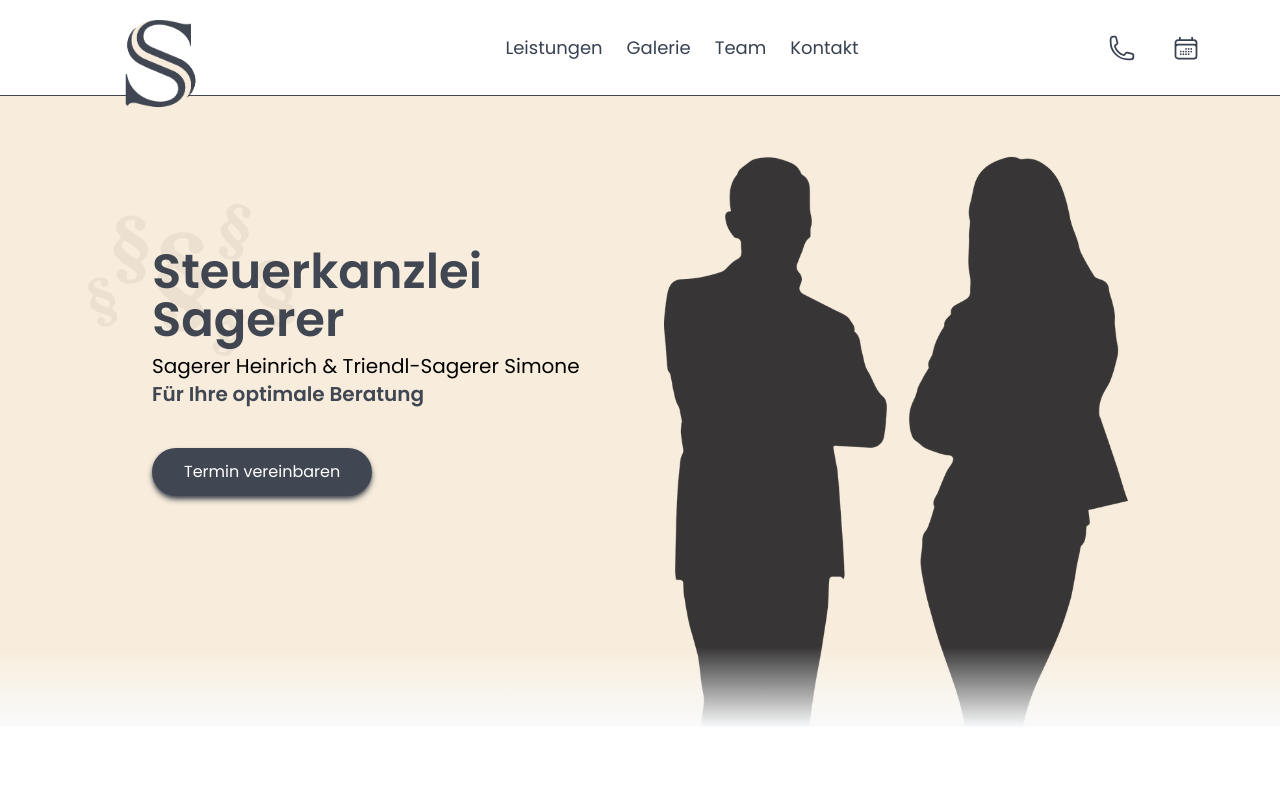
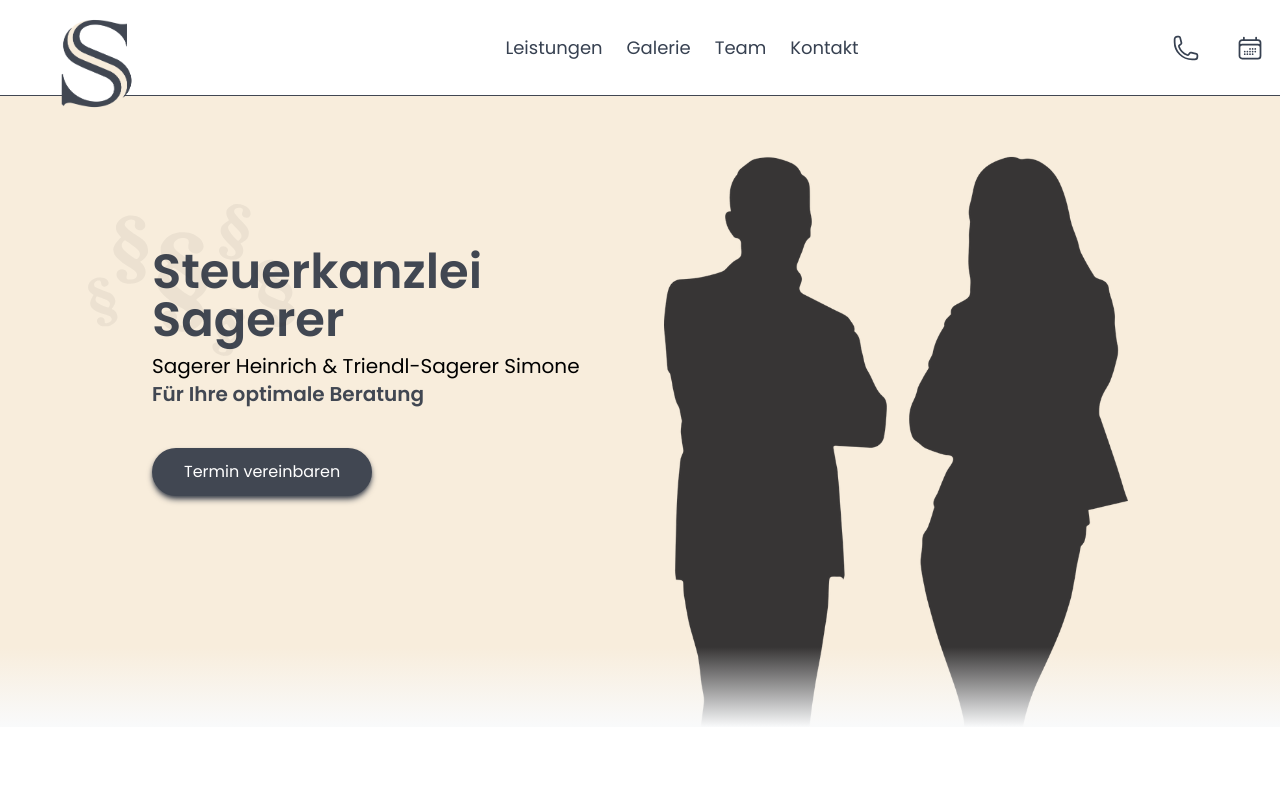
Before and after one commit to SirMelo01/SteuerkanzleiSagerer, a website: page index.html in a window 1280 px wide. Shown: the top 800 px of the page. Drawn offline with Linux system fonts and the light colour scheme.

Commit message:
asdfadsf

```diff
--- a/index.html
+++ b/index.html
@@ -34,7 +34,7 @@
         </div>-->
         <!-- Top Info Bar (Kombinierte Navbar) -->
         <div id="top-info-bar" class="border-b-[1.5px] border-b-[#414752] py-4 sticky top-0 z-30 bg-white"> <!--bei verschwinden der Newsleiste muss top-9 wieder auf top-0 geändert werden-->
-            <div class="max-w-6xl mx-auto px-4 flex justify-between items-center h-full">
+            <div class="max-w-7xl mx-auto px-4 flex justify-between items-center h-full">
                 <div class="flex items-center space-x-2">
                     <img id="top-logo" src="img/Logo/Logo_Sagerer_Navbar.png" alt="Logo"
                         class="w-52 h-auto max-w-full max-h-56 scale-150"> <!--beim scrollen dann auf mt-3-->
@@ -114,10 +114,10 @@
 
 
         <!-- Hero Section -->
-        <section id="owner" class="relative lg:min-h-[calc(70vh)] flex justify-center items-center bg-[#F8EDDC]">
+        <section id="owner" class="relative lg:min-h-[calc(50vh)] flex justify-center items-end bg-[#F8EDDC]">
             <!-- Flex container -->
             <div
-                class="container flex flex-col items-center max-w-3xl lg:max-w-5xl px-6 mx-auto mt-24 md:mt-10 space-y-0 md:space-y-0 md:flex-row md:space-x-12 space-x-0">
+                class="container flex flex-col items-center max-w-3xl lg:max-w-5xl px-6 mx-auto mt-16 md:mt-10 space-y-0 md:space-y-0 md:flex-row md:space-x-12 space-x-0">
 
                 <!-- Right item with SVG heartbeat-tooth pattern background -->
                 <div class="flex flex-col mb-4 lg:mb-32 space-y-2 md:w-1/2 relative">
```
Also changed, not shown: dist/output.css.
